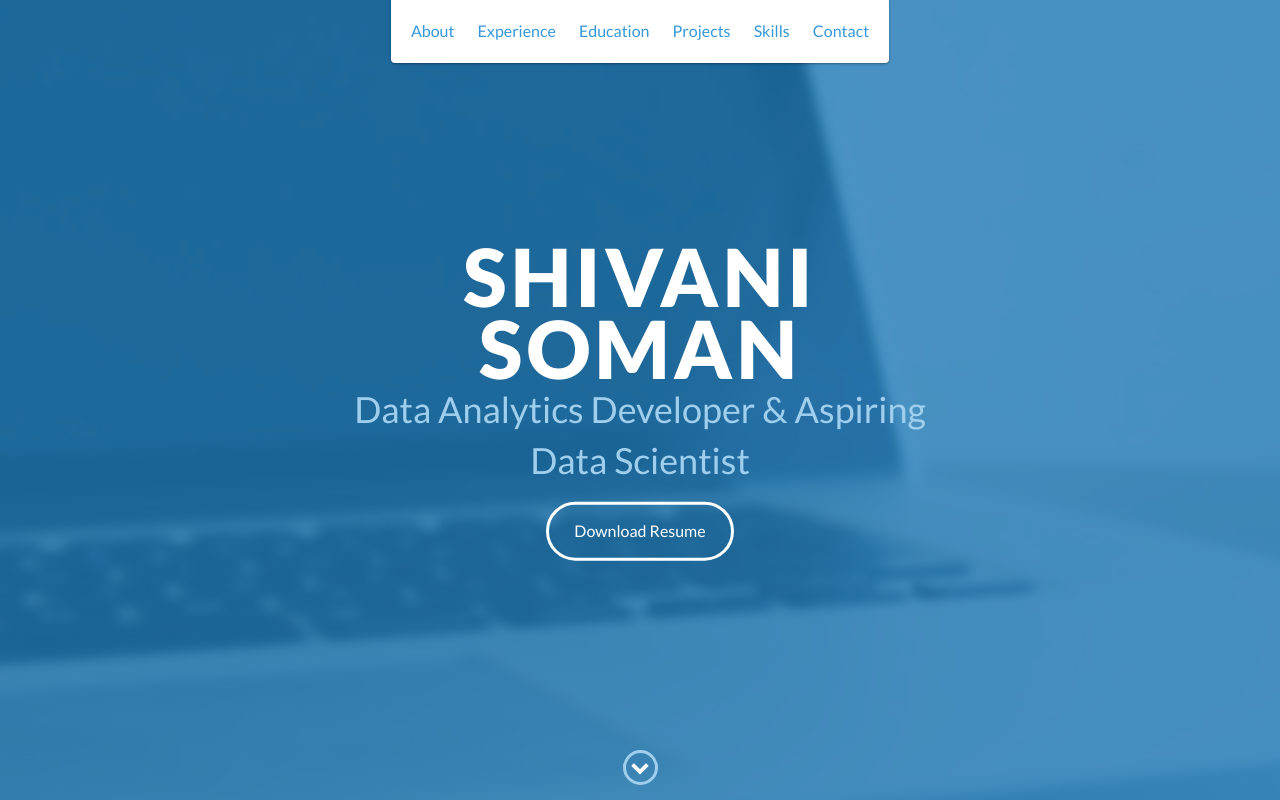
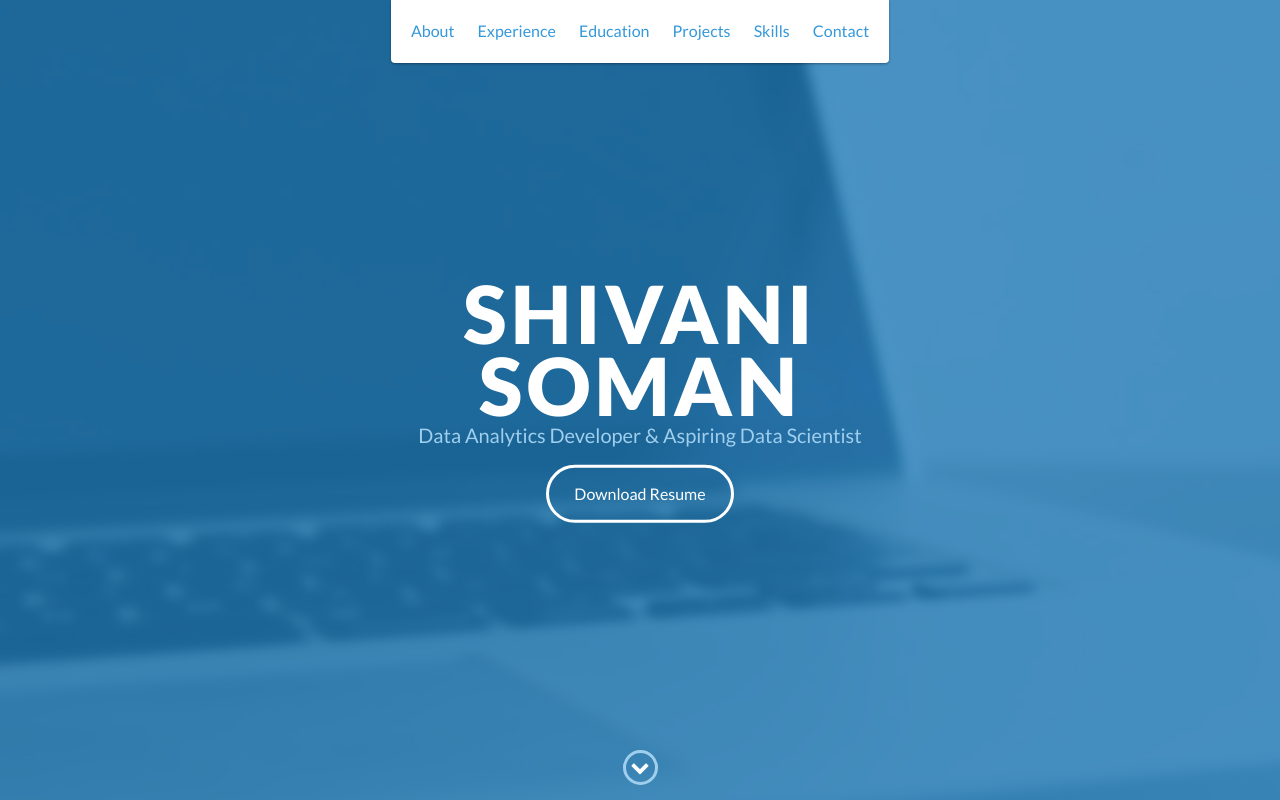
Before and after one commit to shivanisoman/shivanisoman.github.io, a website: page index.html in a window 1280 px wide. Shown: the top 800 px of the page. Drawn offline with nearby package versions, Linux system fonts and the light colour scheme.

Commit message:
h2 font size smaller

```diff
--- a/scss/styles.scss
+++ b/scss/styles.scss
@@ -380,7 +380,7 @@ footer {
     h2 {
         color: lighten($base-color, 25%);
         font-weight: 500;
-        font-size: 2.25em;
+        font-size: 1.25em;
         margin-bottom: 15px;
     }
 }
```
Also changed, not shown: css/styles.css.
